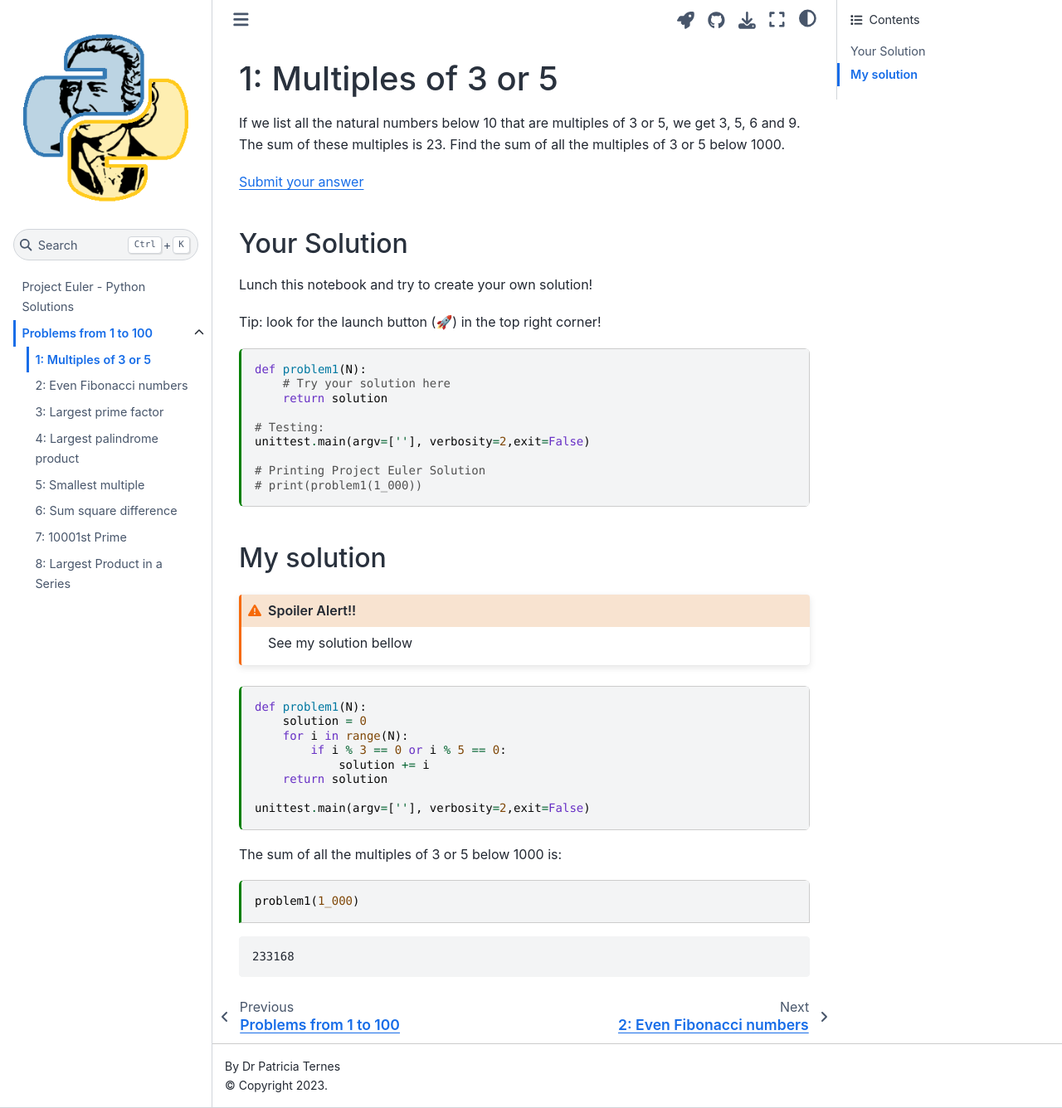
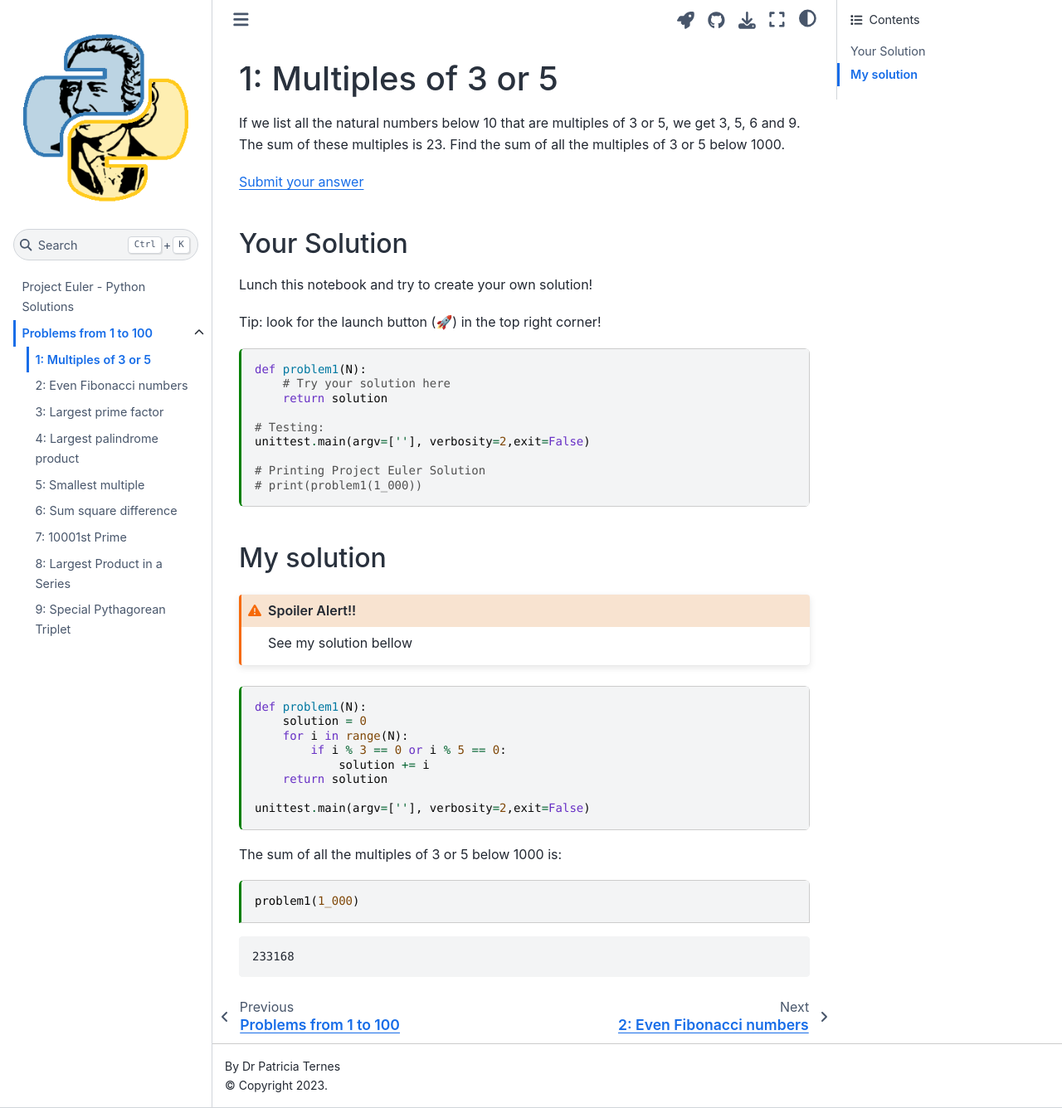
Before and after one commit to patricia-ternes/project-euler-python, a Jupyter Book: the page built from book/docs/1-100/1.ipynb, in a window 1280 px wide and 1336 px high. Shown: the whole window at 83% size. Built offline with Jupyter Book 1.0.4 settings and Sphinx 7.4.7 and the Sphinx Book theme 1.1.4, drawn with Linux system fonts in a browser that asks for light colours.

Commit message:
add problem 9

```diff
--- a/book/_toc.yml
+++ b/book/_toc.yml
@@ -17,3 +17,4 @@ chapters:
   - file: docs/1-100/6
   - file: docs/1-100/7
   - file: docs/1-100/8
+  - file: docs/1-100/9
```
Also changed, not shown: book/docs/1-100/9.ipynb (added).
